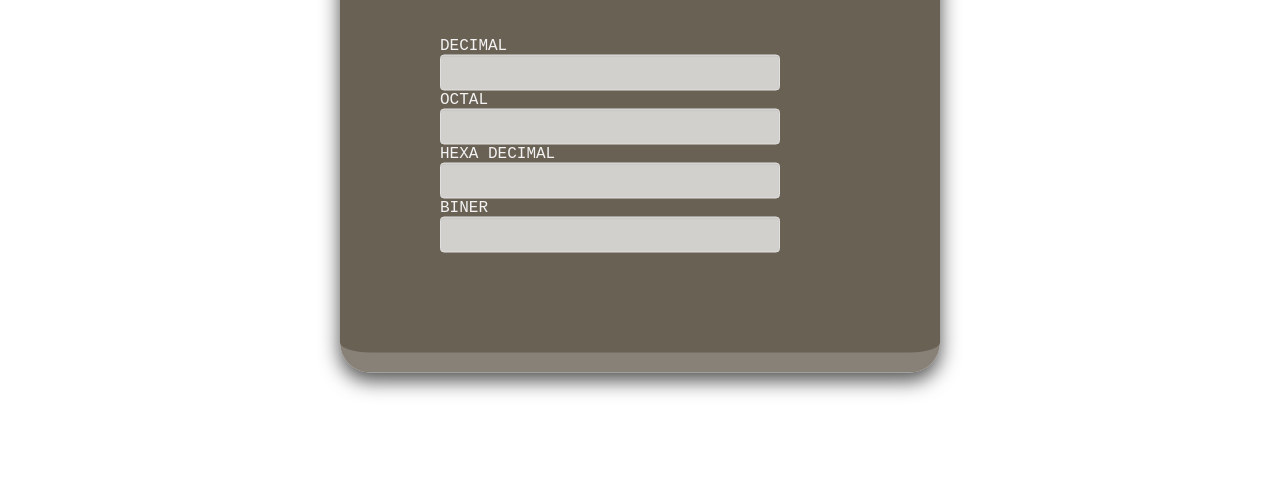
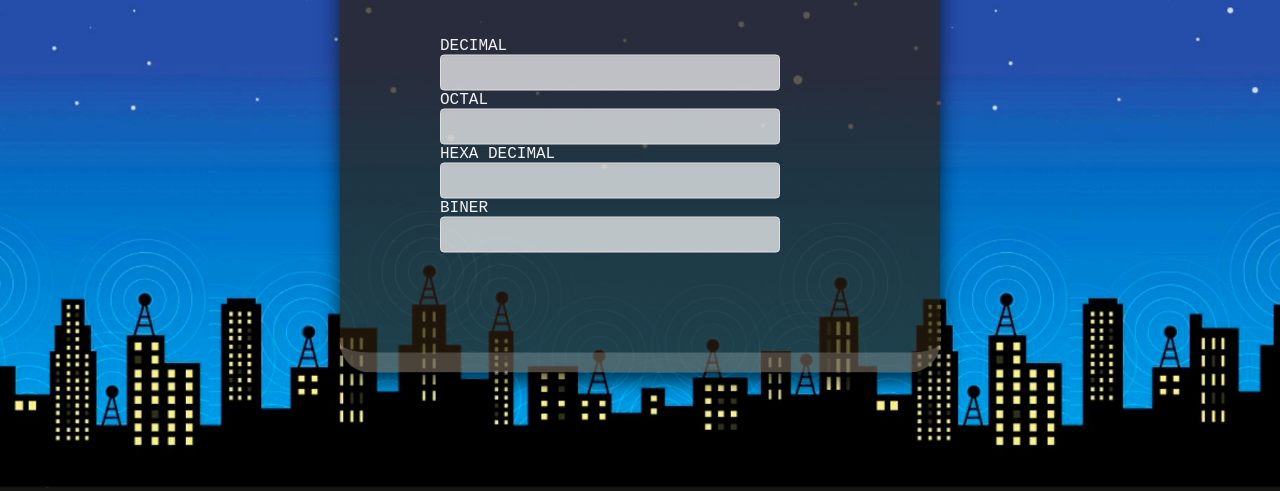
Before and after one commit to maulanahabibies/konversi-bil.github.io, a plain HTML site: page index.html in a window 1280 px wide. Shown: the part 309-800 px from the top of the page. Drawn offline with Linux system fonts and the light colour scheme.

Commit message:
Update style.css

```diff
--- a/style.css
+++ b/style.css
@@ -7,7 +7,7 @@
 body {
     font-family:'Courier New', Courier, monospace;
     color:rgb(243, 243, 243);
-    background: url("/img/bg1.jpg");
+    background: url("bg1.jpg");
     background-size: cover;
     height: 100vh;
     background-position: top center;
```
